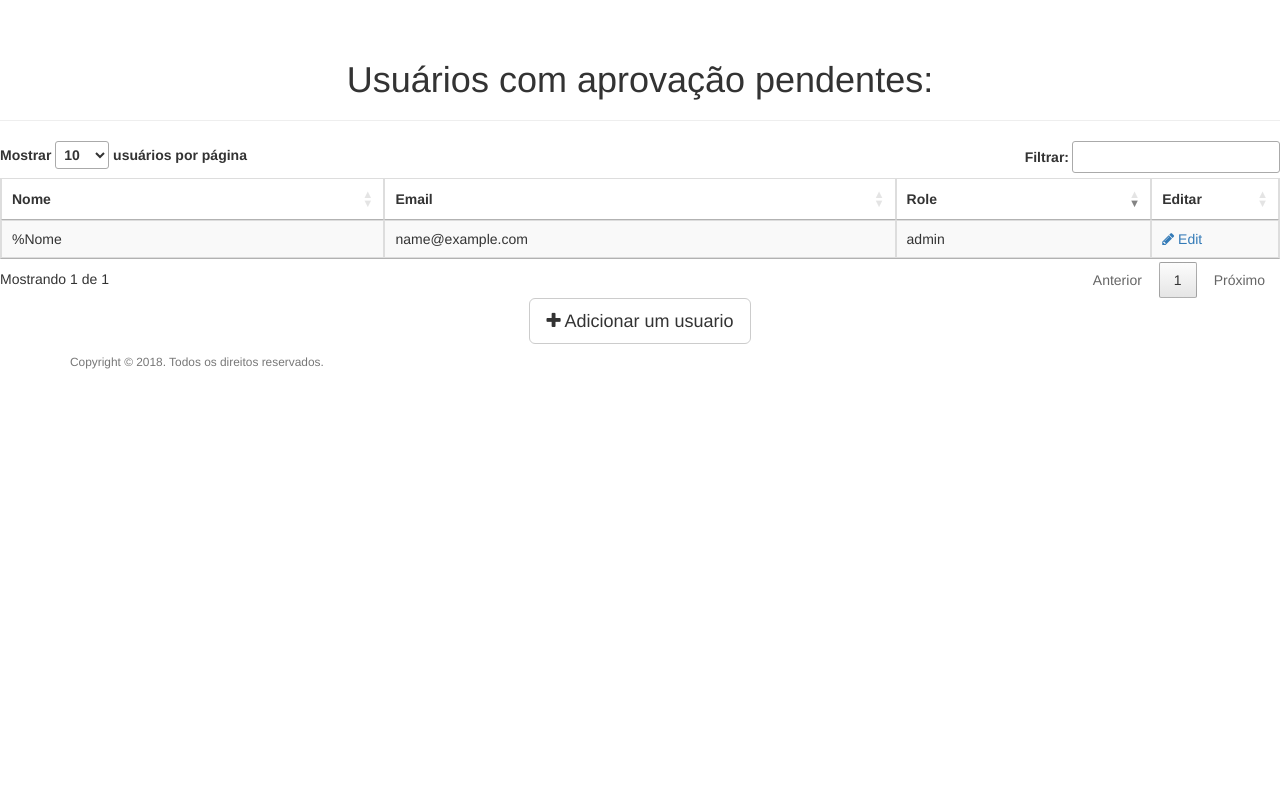
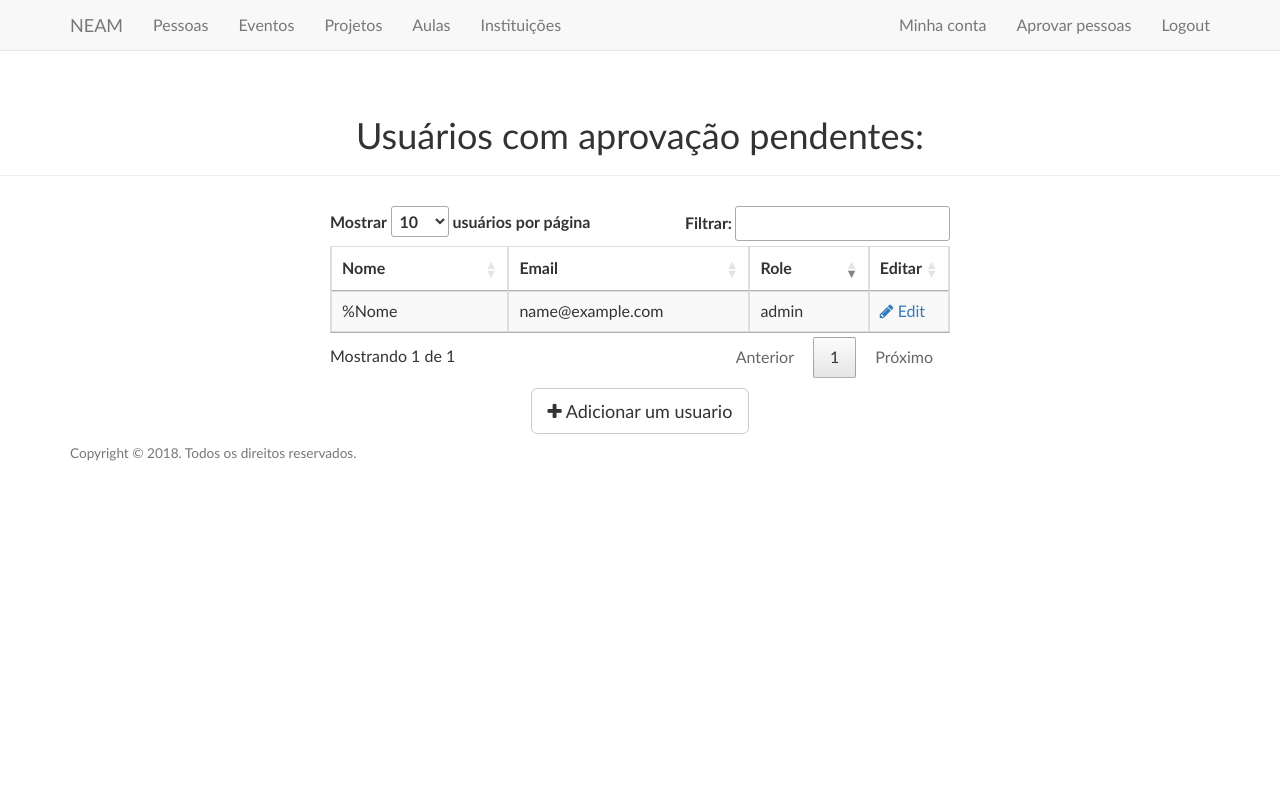
Before and after one commit to cadurosar/respuc-flask, a Flask app: page /admin/dashboard in a window 1280 px wide. Run offline with Flask 2, Linux system fonts and the light colour scheme; the visitor is signed in with stand-in values (Sample User, id 1); data comes from the database, SQL or seed files in the repository; parts of the project's set-up code (start-up, migrations or seed data) failed here and were passed over; some libraries are stand-ins or nearby versions.

Commit message:
mudan;as de template e outras menores

```diff
--- a/flask/app/__init__.py
+++ b/flask/app/__init__.py
@@ -54,6 +54,9 @@
     from .auth import auth as auth_blueprint
     app.register_blueprint(auth_blueprint, url_prefix='/auth')
 
+    from .pessoas import pessoas as pessoas_blueprint
+    app.register_blueprint(pessoas_blueprint, url_prefix='/pessoas')
+
     #error handlers
     @app.errorhandler(403)
     def forbidden(error):
--- /dev/null
+++ b/flask/app/pessoas/__init__.py
@@ -0,0 +1,5 @@
+from flask import Blueprint
+
+pessoas = Blueprint('pessoas', __name__)
+
+from . import views
--- /dev/null
+++ b/flask/app/static/css/style.css
@@ -0,0 +1,35 @@
+body {
+  padding-top:50px;
+  font-size: 16px;
+}
+
+html {
+  height: 100%;
+}
+
+body {
+  min-height: 100%;
+}
+
+body, h1, h2, h3 {
+    font-family: "Trebuchet MS", Helvetica, sans-serif;
+}
+
+.center {
+    margin: auto;
+    width: 50%;
+    padding: 10px;
+    height: auto;
+}
+
+.wrapper {
+  min-height: 100%;
+  height: auto !important;
+  height: 100%;
+  margin: 0 auto -4em;
+  position: relative
+}
+
+footer{
+    padding: 64px 0;
+}
--- a/flask/app/templates/base.html
+++ b/flask/app/templates/base.html
@@ -7,7 +7,7 @@
   <link rel="stylesheet" href="https://maxcdn.bootstrapcdn.com/bootstrap/3.3.7/css/bootstrap.min.css">
   <script src="https://ajax.googleapis.com/ajax/libs/jquery/3.3.1/jquery.min.js"></script>
   <script src="https://maxcdn.bootstrapcdn.com/bootstrap/3.3.7/js/bootstrap.min.js"></script>
-  <link href="{{ url_for('static', filename='css/newstyle.css') }}" rel="stylesheet">
+  <link href="{{ url_for('static', filename='css/style.css') }}" rel="stylesheet">
   <link rel="shortcut icon" href="{{ url_for('static', filename='img/favicon.ico') }}">
   <link href="https://maxcdn.bootstrapcdn.com/font-awesome/4.7.0/css/font-awesome.min.css" rel="stylesheet">
   <link href="https://cdnjs.cloudflare.com/ajax/libs/select2/4.0.6-rc.0/css/select2.min.css" rel="stylesheet" />
@@ -22,6 +22,37 @@
 </head>
 
 <body>
+
+<div class="navbar navbar-default navbar-fixed-top">
+  <div class="container">
+    <div class="navbar-header">
+      <button type="button" class="navbar-toggle" data-toggle="collapse" data-target="#example">
+        <span class="icon-bar"></span>
+        <span class="icon-bar"></span>
+        <span class="icon-bar"></span>
+      </button>
+      <a href="#" class="navbar-brand">NEAM</a>
+    </div>
+    <div class="collapse navbar-collapse" id="example">
+      <ul class="nav navbar-nav navbar-left">
+        <li><a href="#">Pessoas</a></li>
+        <li><a href="#">Eventos</a></li>
+        <li><a href="#">Projetos</a></li>
+        <li><a href="#">Aulas</a></li>
+        <li><a href="#">Instituições</a></li>
+      </ul>
+      {% if current_user.is_authenticated %}
+      <ul class="nav navbar-nav navbar-right">
+        <li><a href="#">Minha conta</a></li>
+        {% if current_user.role == "admin" %}
+        <li><a href="#">Aprovar pessoas</a></li>
+        {% endif %}
+        <li><a href="{{ url_for('auth.logout') }}">Logout</a></li>
+      </ul>
+      {% endif %}
+    </div>
+  </div>
+</div>
 
 
 
@@ -43,7 +74,7 @@
                 </div>
             </div>
         </div>
-    </footer>
+  </footer>
 </body>
 
 {% block script %}
--- /dev/null
+++ b/flask/app/templates/home/dashboard.html
@@ -0,0 +1,6 @@
+{% import "bootstrap/utils.html" as utils %}
+{% extends "base.html" %}
+{% block title %}{{ title }}{% endblock %}
+{% block body %}
+//dashboard
+{% endblock %}
```
Also changed, not shown: esquemas/ddl_esquema_fisico.sql (+30 -16 lines), flask/app/pessoas/views.py (added, +8 -0 lines), flask/app/templates/auth/login.html (+26 -4 lines).
